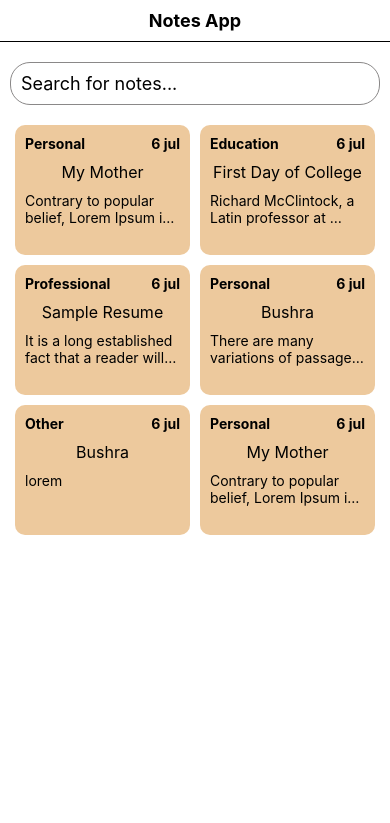
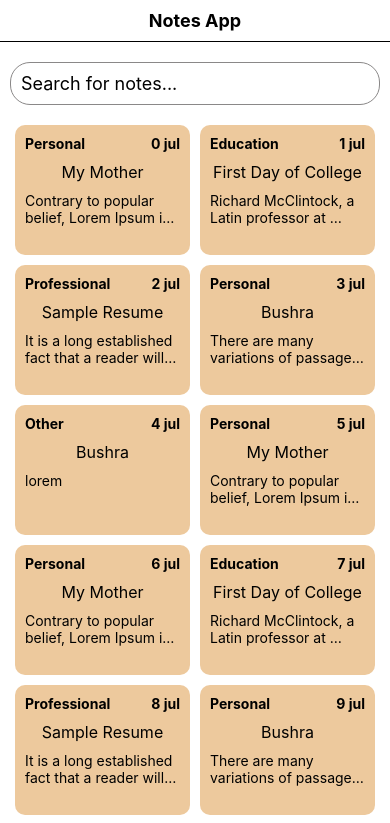
Before and after one commit to bushraataibani/notes-app, a React Native app: screen / in a window 390 px wide. Shown: the top 823 px of the page. Built offline with nearby package versions, Linux system fonts and the light colour scheme.

Commit message:
large list scrolling issue fixed

```diff
--- a/assets/data/list.js
+++ b/assets/data/list.js
@@ -19,7 +19,7 @@ export default [
     label: 'My Mother',
     description:
       'Contrary to popular belief, Lorem Ipsum is not simply random text. It has roots in a piece of classical Latin literature from 45 BC, making it over 2000 years old.',
-    time: '6 jul',
+    time: '0 jul',
   },
   {
     id: 1,
@@ -27,7 +27,7 @@ export default [
     label: 'First Day of College',
     description:
       'Richard McClintock, a Latin professor at Hampden-Sydney College in Virginia, looked up one of the more obscure Latin words, consectetur, from a Lorem Ipsum passage, and going through the cites of the word in classical literature, discovered the undoubtable source. Lorem Ipsum comes from sections 1.10.32 and 1.10.33 of "de Finibus Bonorum et Malorum" (The Extremes of Good and Evil) by Cicero, written in 45 BC. This book is a treatise on the theory of ethics, very popular during the Renaissance. The first line of Lorem Ipsum, "Lorem ipsum dolor sit amet..", comes from a line in section 1.10.32.',
-    time: '6 jul',
+    time: '1 jul',
   },
   {
     id: 2,
@@ -35,7 +35,7 @@ export default [
     label: 'Sample Resume',
     description:
       'It is a long established fact that a reader will be distracted by the readable content of a page when looking at its layout. The point of using Lorem Ipsum is that it has a more-or-less normal distribution of letters',
-    time: '6 jul',
+    time: '2 jul',
   },
   {
     id: 3,
@@ -43,14 +43,14 @@ export default [
     label: 'Bushra',
     description:
       'There are many variations of passages of Lorem Ipsum available, but the majority have suffered alteration in some form, by injected humour,',
-    time: '6 jul',
+    time: '3 jul',
   },
   {
     id: 4,
     name: 'Other',
     label: 'Bushra',
     description: 'lorem',
-    time: '6 jul',
+    time: '4 jul',
   },
   {
     id: 5,
@@ -58,6 +58,147 @@ export default [
     label: 'My Mother',
     description:
       'Contrary to popular belief, Lorem Ipsum is not simply random text. It has roots in a piece of classical Latin literature from 45 BC, making it over 2000 years old.',
+    time: '5 jul',
+  },
+  {
+    id: 6,
+    name: 'Personal',
+    label: 'My Mother',
+    description:
+      'Contrary to popular belief, Lorem Ipsum is not simply random text. It has roots in a piece of classical Latin literature from 45 BC, making it over 2000 years old.',
     time: '6 jul',
   },
+  {
+    id: 7,
+    name: 'Education',
+    label: 'First Day of College',
+    description:
+      'Richard McClintock, a Latin professor at Hampden-Sydney College in Virginia, looked up one of the more obscure Latin words, consectetur, from a Lorem Ipsum passage, and going through the cites of the word in classical literature, discovered the undoubtable source. Lorem Ipsum comes from sections 1.10.32 and 1.10.33 of "de Finibus Bonorum et Malorum" (The Extremes of Good and Evil) by Cicero, written in 45 BC. This book is a treatise on the theory of ethics, very popular during the Renaissance. The first line of Lorem Ipsum, "Lorem ipsum dolor sit amet..", comes from a line in section 1.10.32.',
+    time: '7 jul',
+  },
+  {
+    id: 8,
+    name: 'Professional',
+    label: 'Sample Resume',
+    description:
+      'It is a long established fact that a reader will be distracted by the readable content of a page when looking at its layout. The point of using Lorem Ipsum is that it has a more-or-less normal distribution of letters',
+    time: '8 jul',
+  },
+  {
+    id: 9,
+    name: 'Personal',
+    label: 'Bushra',
+    description:
+      'There are many variations of passages of Lorem Ipsum available, but the majority have suffered alteration in some form, by injected humour,',
+    time: '9 jul',
+  },
+  {
+    id: 10,
+    name: 'Other',
+    label: 'Bushra',
+    description: 'lorem',
+    time: '10 jul',
+  },
+  {
+    id: 11,
+    name: 'Personal',
+    label: 'My Mother',
+    description:
+      'Contrary to popular belief, Lorem Ipsum is not simply random text. It has roots in a piece of classical Latin literature from 45 BC, making it over 2000 years old.',
+    time: '11 jul',
+  },
+  {
+    id: 12,
+    name: 'Personal',
+    label: 'My Mother',
+    description:
+      'Contrary to popular belief, Lorem Ipsum is not simply random text. It has roots in a piece of classical Latin literature from 45 BC, making it over 2000 years old.',
+    time: '12 jul',
+  },
+  {
+    id: 13,
+    name: 'Education',
+    label: 'First Day of College',
+    description:
+      'Richard McClintock, a Latin professor at Hampden-Sydney College in Virginia, looked up one of the more obscure Latin words, consectetur, from a Lorem Ipsum passage, and going through the cites of the word in classical literature, discovered the undoubtable source. Lorem Ipsum comes from sections 1.10.32 and 1.10.33 of "de Finibus Bonorum et Malorum" (The Extremes of Good and Evil) by Cicero, written in 45 BC. This book is a treatise on the theory of ethics, very popular during the Renaissance. The first line of Lorem Ipsum, "Lorem ipsum dolor sit amet..", comes from a line in section 1.10.32.',
+    time: '13 jul',
+  },
+  {
+    id: 14,
+    name: 'Professional',
+    label: 'Sample Resume',
+    description:
+      'It is a long established fact that a reader will be distracted by the readable content of a page when looking at its layout. The point of using Lorem Ipsum is that it has a more-or-less normal distribution of letters',
+    time: '14 jul',
+  },
+  {
+    id: 15,
+    name: 'Personal',
+    label: 'Bushra',
+    description:
+      'There are many variations of passages of Lorem Ipsum available, but the majority have suffered alteration in some form, by injected humour,',
+    time: '15 jul',
+  },
+  {
+    id: 16,
+    name: 'Other',
+    label: 'Bushra',
+    description: 'lorem',
+    time: '16 jul',
+  },
+  {
+    id: 17,
+    name: 'Personal',
+    label: 'My Mother',
+    description:
+      'Contrary to popular belief, Lorem Ipsum is not simply random text. It has roots in a piece of classical Latin literature from 45 BC, making it over 2000 years old.',
+    time: '17 jul',
+  },
+  {
+    id: 18,
+    name: 'Personal',
+    label: 'My Mother',
+    description:
+      'Contrary to popular belief, Lorem Ipsum is not simply random text. It has roots in a piece of classical Latin literature from 45 BC, making it over 2000 years old.',
+    time: '18 jul',
+  },
+  {
+    id: 19,
+    name: 'Education',
+    label: 'First Day of College',
+    description:
+      'Richard McClintock, a Latin professor at Hampden-Sydney College in Virginia, looked up one of the more obscure Latin words, consectetur, from a Lorem Ipsum passage, and going through the cites of the word in classical literature, discovered the undoubtable source. Lorem Ipsum comes from sections 1.10.32 and 1.10.33 of "de Finibus Bonorum et Malorum" (The Extremes of Good and Evil) by Cicero, written in 45 BC. This book is a treatise on the theory of ethics, very popular during the Renaissance. The first line of Lorem Ipsum, "Lorem ipsum dolor sit amet..", comes from a line in section 1.10.32.',
+    time: '19 jul',
+  },
+  {
+    id: 20,
+    name: 'Professional',
+    label: 'Sample Resume',
+    description:
+      'It is a long established fact that a reader will be distracted by the readable content of a page when looking at its layout. The point of using Lorem Ipsum is that it has a more-or-less normal distribution of letters',
+    time: '20 jul',
+  },
+  {
+    id: 21,
+    name: 'Personal',
+    label: 'Bushra',
+    description:
+      'There are many variations of passages of Lorem Ipsum available, but the majority have suffered alteration in some form, by injected humour,',
+    time: '21 jul',
+  },
+  {
+    id: 22,
+    name: 'Other',
+    label: 'Bushra',
+    description: 'lorem',
+    time: '22 jul',
+  },
+  {
+    id: 23,
+    name: 'Personal',
+    label: 'My Mother',
+    description:
+      'Contrary to popular belief, Lorem Ipsum is not simply random text. It has roots in a piece of classical Latin literature from 45 BC, making it over 2000 years old.',
+    time: '23 jul',
+  },
 ];
--- a/src/screens/NotesList/NotesList.js
+++ b/src/screens/NotesList/NotesList.js
@@ -28,12 +28,12 @@ const NotesList = () => {
         <View style={styles.list}>
           <FlatList
             key={list.map(item => item.id)}
-            // contentContainerStyle={styles.listContainer}
             columnWrapperStyle={styles.row}
             numColumns={2}
             data={list}
             renderItem={({item}) => <ListItems item={item} />}
             keyExtractor={item => item.id}
+            contentContainerStyle={{paddingBottom: 20}}
           />
         </View>
       </View>
--- a/src/screens/NotesList/styles.js
+++ b/src/screens/NotesList/styles.js
@@ -14,7 +14,7 @@ const styles = StyleSheet.create({
     fontWeight: 'bold',
   },
   body: {
-    marginVertical: 20,
+    paddingVertical: 20,
     marginHorizontal: 10,
   },
   search: {
@@ -30,10 +30,10 @@ const styles = StyleSheet.create({
   },
   list: {
     width: '100%',
-    height: '100%',
+    height: '88%',
   },
   row: {
-    // flex: 1,
+    flex: 1,
     alignItems: 'center',
   },
 });
```
